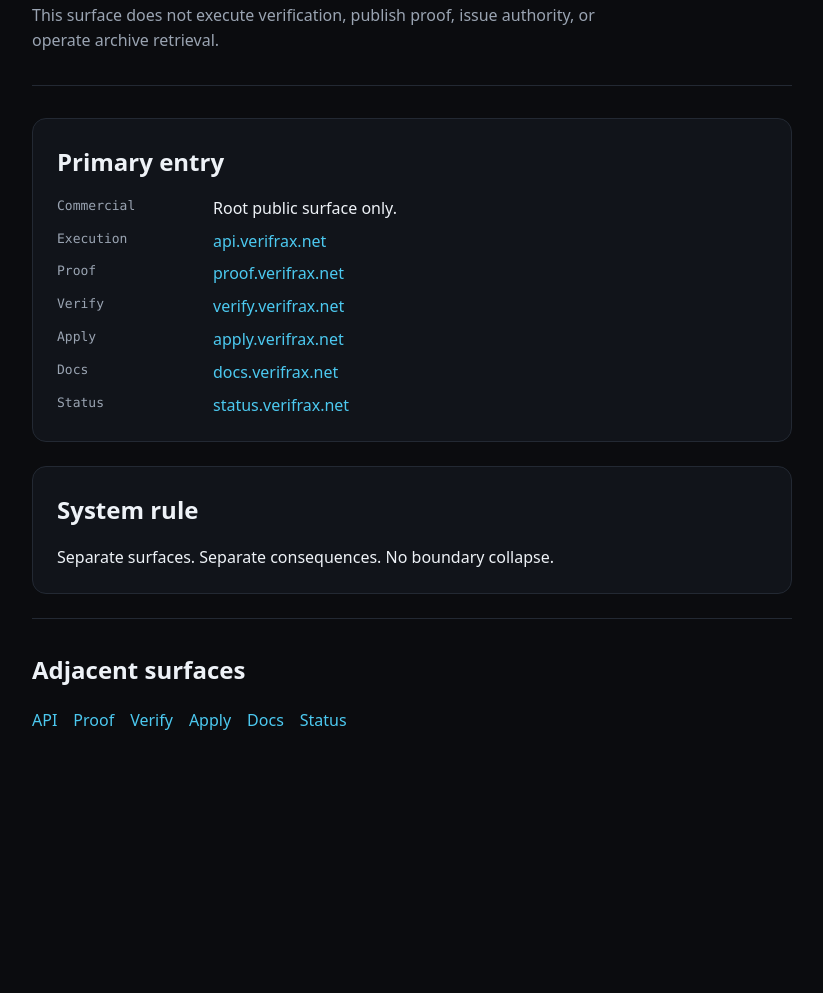
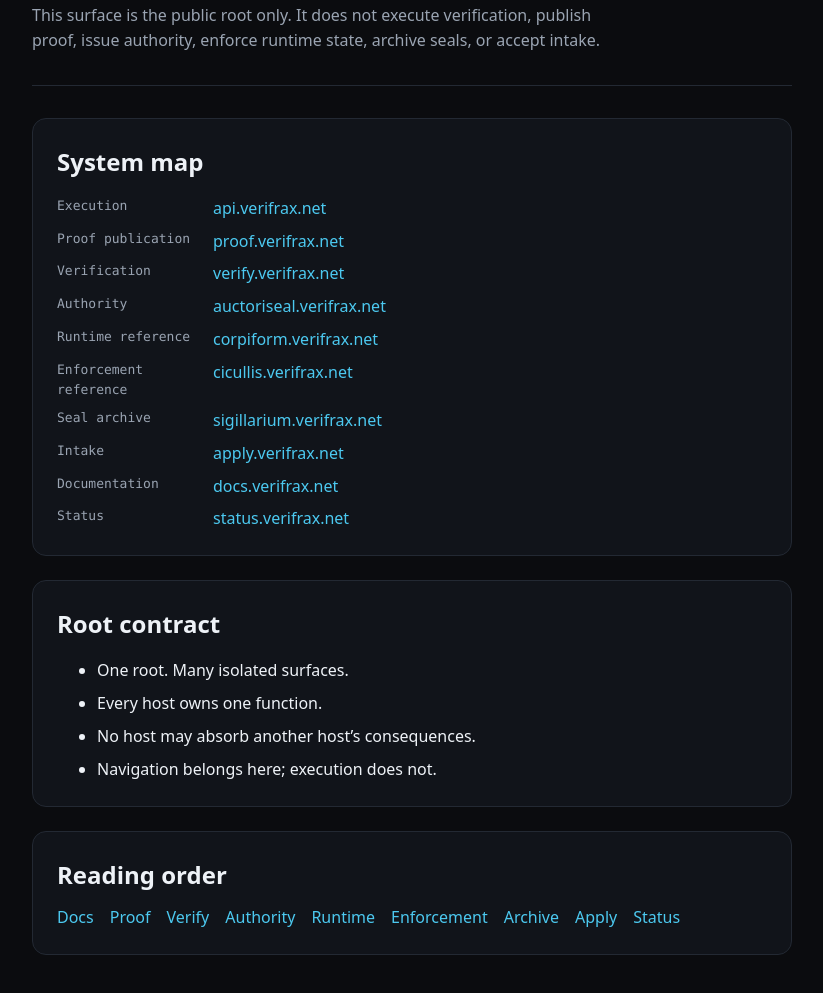
Before and after one commit to Verifrax/VERIFRAX-WWW, a plain HTML site: page public/index.html in a window 1280 px wide. Shown: the part 213-1206 px from the top of the page, without its empty margins (228-1051 px from the left). Before the commit the page ends 1010 px from the top, so only its background shows below. Drawn offline with Linux system fonts and the light colour scheme; files whose address does not match are found by name.

Commit message:
Complete the canonical root surface map

```diff
--- a/public/index.html
+++ b/public/index.html
@@ -4,7 +4,7 @@
   <meta charset="utf-8">
   <meta name="viewport" content="width=device-width,initial-scale=1">
   <title>VERIFRAX</title>
-  <meta name="description" content="Canonical public entry for VERIFRAX. Root surface only.">
+  <meta name="description" content="Canonical public entry for the VERIFRAX system. Root surface only.">
   <style>
     @import url("./surface-system/shell/base.css");
   </style>
@@ -14,38 +14,47 @@
     <div class="surface-id">VERIFRAX / www</div>
     <h1 class="surface-title">VERIFRAX</h1>
     <p class="surface-role">Canonical public entry for the VERIFRAX system.</p>
-    <p class="surface-boundary">This surface does not execute verification, publish proof, issue authority, or operate archive retrieval.</p>
+    <p class="surface-boundary">This surface is the public root only. It does not execute verification, publish proof, issue authority, enforce runtime state, archive seals, or accept intake.</p>
 
     <div class="divider"></div>
 
     <section class="panel">
-      <h2>Primary entry</h2>
+      <h2>System map</h2>
       <dl class="kv">
-        <dt>Commercial</dt><dd>Root public surface only.</dd>
         <dt>Execution</dt><dd><a href="https://api.verifrax.net/">api.verifrax.net</a></dd>
-        <dt>Proof</dt><dd><a href="https://proof.verifrax.net/">proof.verifrax.net</a></dd>
-        <dt>Verify</dt><dd><a href="https://verify.verifrax.net/">verify.verifrax.net</a></dd>
-        <dt>Apply</dt><dd><a href="https://apply.verifrax.net/">apply.verifrax.net</a></dd>
-        <dt>Docs</dt><dd><a href="https://docs.verifrax.net/">docs.verifrax.net</a></dd>
+        <dt>Proof publication</dt><dd><a href="https://proof.verifrax.net/">proof.verifrax.net</a></dd>
+        <dt>Verification</dt><dd><a href="https://verify.verifrax.net/">verify.verifrax.net</a></dd>
+        <dt>Authority</dt><dd><a href="https://auctoriseal.verifrax.net/">auctoriseal.verifrax.net</a></dd>
+        <dt>Runtime reference</dt><dd><a href="https://corpiform.verifrax.net/">corpiform.verifrax.net</a></dd>
+        <dt>Enforcement reference</dt><dd><a href="https://cicullis.verifrax.net/">cicullis.verifrax.net</a></dd>
+        <dt>Seal archive</dt><dd><a href="https://sigillarium.verifrax.net/">sigillarium.verifrax.net</a></dd>
+        <dt>Intake</dt><dd><a href="https://apply.verifrax.net/">apply.verifrax.net</a></dd>
+        <dt>Documentation</dt><dd><a href="https://docs.verifrax.net/">docs.verifrax.net</a></dd>
         <dt>Status</dt><dd><a href="https://status.verifrax.net/">status.verifrax.net</a></dd>
       </dl>
     </section>
 
     <section class="panel">
-      <h2>System rule</h2>
-      <p>Separate surfaces. Separate consequences. No boundary collapse.</p>
+      <h2>Root contract</h2>
+      <ul class="list-tight">
+        <li>One root. Many isolated surfaces.</li>
+        <li>Every host owns one function.</li>
+        <li>No host may absorb another host’s consequences.</li>
+        <li>Navigation belongs here; execution does not.</li>
+      </ul>
     </section>
 
-    <div class="divider"></div>
-
-    <section>
-      <h2>Adjacent surfaces</h2>
+    <section class="panel">
+      <h2>Reading order</h2>
       <div class="links">
-        <a href="https://api.verifrax.net/">API</a>
+        <a href="https://docs.verifrax.net/">Docs</a>
         <a href="https://proof.verifrax.net/">Proof</a>
         <a href="https://verify.verifrax.net/">Verify</a>
+        <a href="https://auctoriseal.verifrax.net/">Authority</a>
+        <a href="https://corpiform.verifrax.net/">Runtime</a>
+        <a href="https://cicullis.verifrax.net/">Enforcement</a>
+        <a href="https://sigillarium.verifrax.net/">Archive</a>
         <a href="https://apply.verifrax.net/">Apply</a>
-        <a href="https://docs.verifrax.net/">Docs</a>
         <a href="https://status.verifrax.net/">Status</a>
       </div>
     </section>
```
